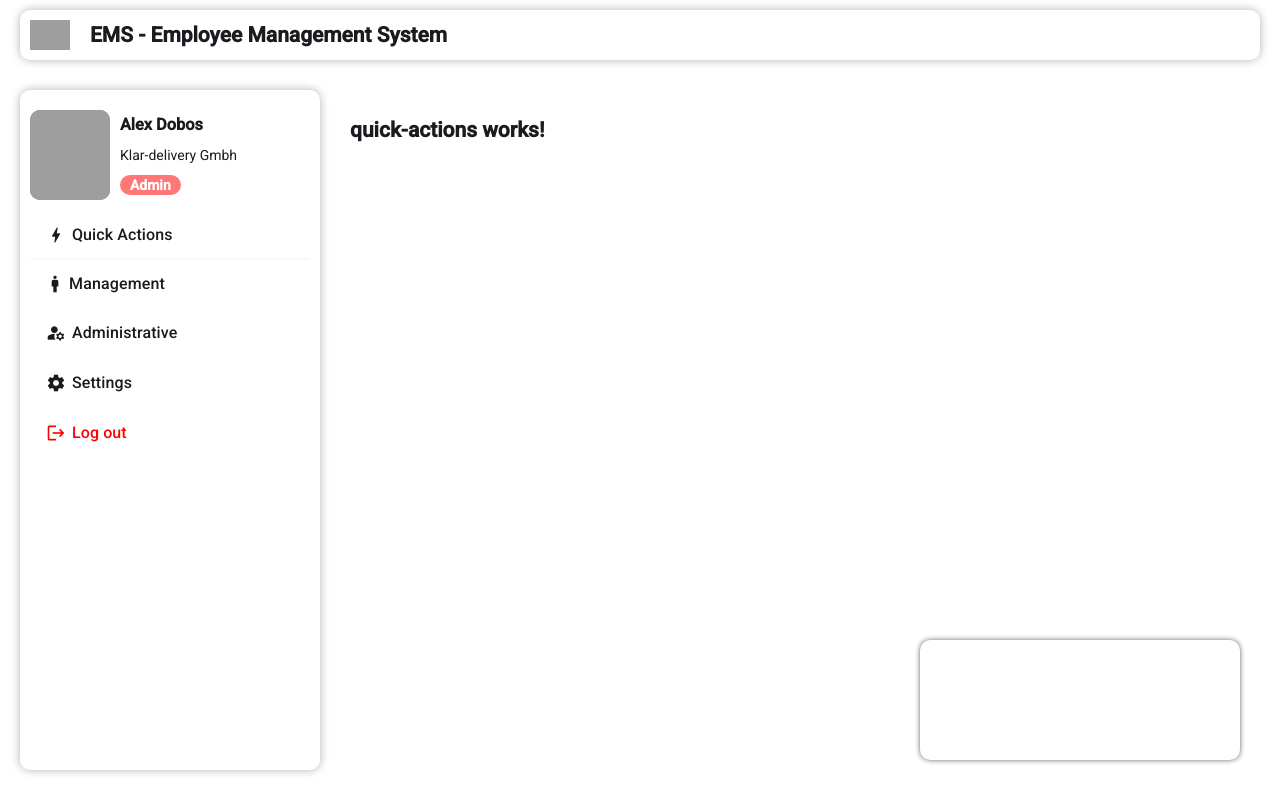
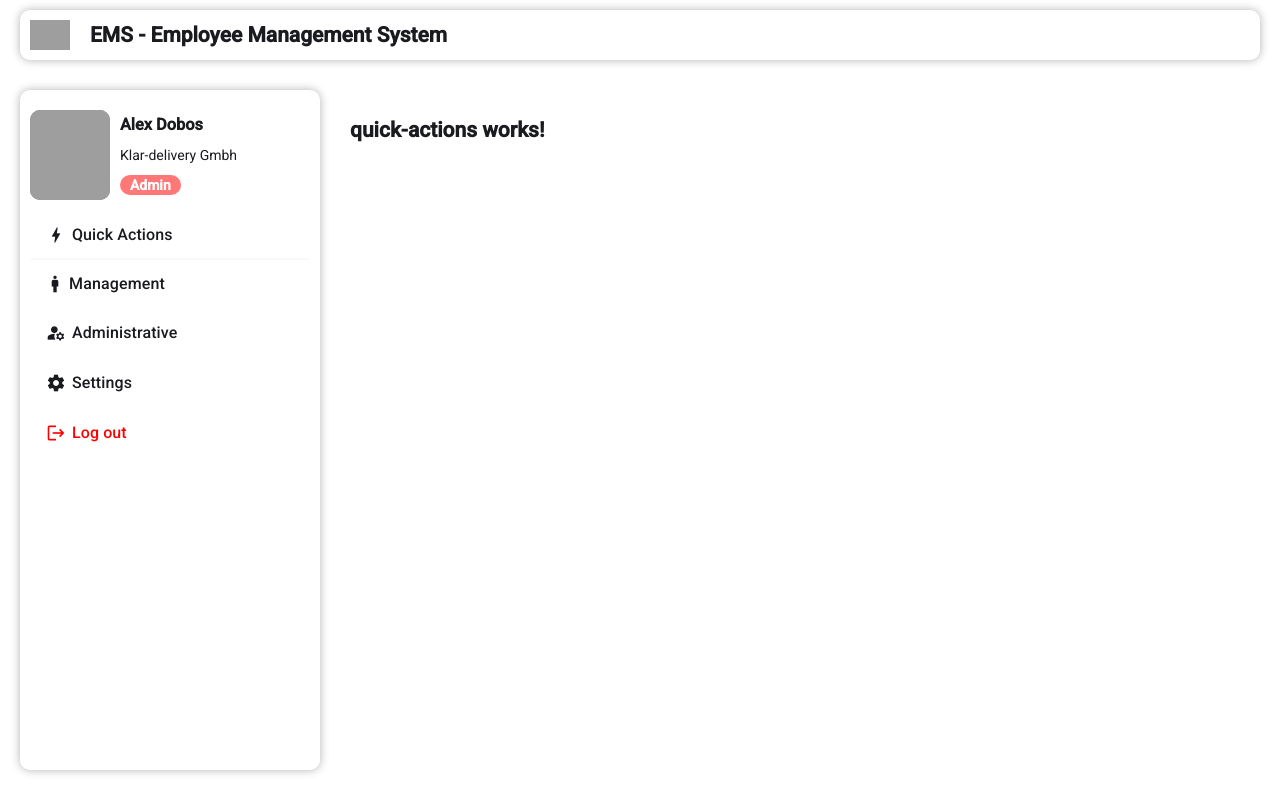
Before and after one commit to Onix322/ema-frontend, an Angular app: page / in a window 1280 px wide. Built offline with nearby package versions, Linux system fonts and the light colour scheme; grey boxes are pictures that could not be loaded.

Commit message:
created notification-service.ts modified notification.component and made it work. small coverage for the moment

```diff
--- a/src/app/app.html
+++ b/src/app/app.html
@@ -52,11 +52,6 @@
     <div #content id="interface-content" >
 
     </div>
+<!--    <app-notification></app-notification>-->
   </div>
-
-
-<app-notification>
-
-</app-notification>
-
 </section>
--- a/src/app/app.ts
+++ b/src/app/app.ts
@@ -7,6 +7,7 @@ import {MatExpansionPanel, MatExpansionPanelHeader, MatExpansionPanelTitle} from
 import {CarsContent} from './components/content/cars-content/cars-content';
 import {DisplayContent} from './service/display-content';
 import {Notification} from './components/notification/notification';
+import {NotificationService} from './service/notification-service';
 
 //measured in px
 type WindowDimensions = {
@@ -28,7 +29,7 @@ type LayoutSetting = {
 
 @Component({
   selector: 'app-root',
-  imports: [MatButton, MatIcon, MatExpansionPanel, MatExpansionPanelHeader, MatExpansionPanelTitle, Notification],
+  imports: [MatButton, MatIcon, MatExpansionPanel, MatExpansionPanelHeader, MatExpansionPanelTitle],
   templateUrl: './app.html',
   styleUrl: './app.css',
 })
@@ -64,10 +65,11 @@ export class App implements AfterViewInit {
   protected readonly QuickActions = QuickActions;
   private currentContent: Type<any> | null = null
 
-  constructor(private dc: DisplayContent, private vcr: ViewContainerRef) {
+  constructor(private notificationService: NotificationService, private dc: DisplayContent, private vcr: ViewContainerRef) {
     this.windowDimensions = this.collectDimensions()
     this.layoutSettings = this.initLayout()
     this.dc.vcr = this.vcr
+    this.notificationService.setHost(this.vcr)
   }
 
   ngAfterViewInit() {
--- a/src/app/components/content/add-employee-content/add-employee-content.ts
+++ b/src/app/components/content/add-employee-content/add-employee-content.ts
@@ -11,6 +11,8 @@ import {Car} from '../../../types/car.types';
 import {FormsModule} from '@angular/forms';
 import {EmployeeService} from '../../../service/employee-service';
 import {CarService} from '../../../service/car-service';
+import {NotificationService} from '../../../service/notification-service';
+import {NotificationImportance} from '../../notification/notification';
 
 @Component({
   selector: 'app-add-employee-content',
@@ -45,7 +47,7 @@ export class AddEmployeeContent {
   protected roles: Array<UserRole>;
   protected cars: Array<Car>;
 
-  constructor(private dc: DisplayContent, private employeeService: EmployeeService, private carService: CarService) {
+  constructor(private dc: DisplayContent, private employeeService: EmployeeService, private carService: CarService, private notificationService: NotificationService) {
     this.roles = Object.values(UserRole)
     this.cars = []
     this.getCars()
@@ -110,8 +112,18 @@ export class AddEmployeeContent {
     this.employeeService.create(body).subscribe({
       next: (response) => {
         // alert("User (" + response.data.name + ") has been created successfully!")
+        this.notificationService.notify({
+          title: `${response.data.name} has been registered!`,
+          message: `${response.data.name} has been registered as an employee.`,
+          importance: NotificationImportance.ACCEPTED
+        })
+      }, error: (err) => {
 
-      }, error: (err) => {
+        this.notificationService.notify({
+          title: `User not created`,
+          message: `${err.message}`,
+          importance: NotificationImportance.ERROR
+        })
         throw new Error(err.message)
       }
     })
--- a/src/app/components/notification/notification.html
+++ b/src/app/components/notification/notification.html
@@ -1,20 +1,14 @@
-<div class="notification">
-  @if (NotificationImportance.NORMAL) {
+<div class="notification" #notification>
+  @if (importance == NotificationImportance.NORMAL) {
     <h3>{{ title }}</h3>
-  } @else if (NotificationImportance.ERROR) {
+  } @else if (importance == NotificationImportance.ERROR) {
     <h3 style="color: red">{{ title }}</h3>
-  } @else if (NotificationImportance.WARNING) {
+  } @else if (importance == NotificationImportance.WARNING) {
     <h3 style="color: orange">{{ title }}</h3>
-  } @else if (NotificationImportance.IMPORTANT) {
+  } @else if (importance == NotificationImportance.IMPORTANT) {
     <h3 style="color: blue">{{ title }}</h3>
-  } @else if (NotificationImportance.ACCEPTED) {
-    <h3 style="color: green">{{ title }}</h3>
+  } @else if (importance == NotificationImportance.ACCEPTED) {
+    <h3 style="color: green !important">{{ title }}</h3>
   }
-
-  <h3>{{ message }}</h3>
-  <ng-container>
-    <ng-content>
-
-    </ng-content>
-  </ng-container>
+  <p>{{ message }}</p>
 </div>
--- a/src/app/components/notification/notification.ts
+++ b/src/app/components/notification/notification.ts
@@ -1,26 +1,31 @@
-import {Component, Output} from '@angular/core';
+import {Component, ElementRef, Output, ViewChild} from '@angular/core';
 
 @Component({
   selector: 'app-notification',
   imports: [],
   templateUrl: './notification.html',
-  styleUrl: './notification.css'
+  styleUrl: './notification.css',
+  providers: [],
 })
 export class Notification {
+  @Output()
+  protected title: string | undefined;
+  @Output()
+  protected message: string | undefined;
+  @Output()
+  protected importance: NotificationImportance | undefined;
+  protected readonly NotificationImportance = NotificationImportance;
+  @ViewChild('notification')
+  protected notificationRef!: ElementRef<HTMLElement>;
 
-  @Output()
-  protected title: string = "";
-  @Output()
-  protected message: string = "";
-  @Output()
-  protected importance: NotificationImportance = NotificationImportance.NORMAL
-  protected readonly NotificationImportance = NotificationImportance;
+  constructor() {
+  }
 
+  public create(data?: { title: string, message: string, importance: NotificationImportance }) {
+    this.title = data?.title
+    this.message = data?.message
+    this.importance = data?.importance
 
-  //create notification service witch will take an element where to append the notification, and data
-
-  public notify(data: { title: "", message: "", importance: NotificationImportance.NORMAL }) {
-     //! CREATE notify logic))
   }
 }
 
--- /dev/null
+++ b/src/app/service/notification-service.ts
@@ -0,0 +1,27 @@
+import {Injectable, ViewContainerRef} from '@angular/core';
+import {Notification, NotificationImportance} from '../components/notification/notification';
+
+@Injectable({
+  providedIn: 'root'
+})
+export class NotificationService {
+
+  private vcr!: ViewContainerRef;
+
+  constructor() {
+
+  }
+
+  public setHost(host: ViewContainerRef) {
+    this.vcr = host
+  }
+
+  public notify(data?: { title: string, message: string, importance: NotificationImportance }) {
+
+    const compRef = this.vcr.createComponent(Notification)
+    compRef.instance.create(data)
+    setTimeout(() => {
+      compRef.destroy()
+    },4000)
+  }
+}
```
Also changed, not shown: src/app/components/notification/notification.css (line endings or trailing spaces).
